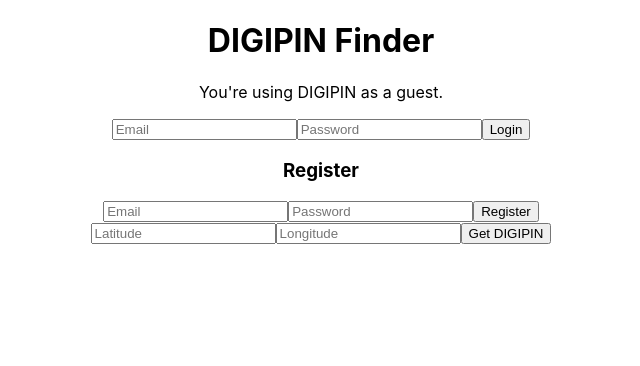
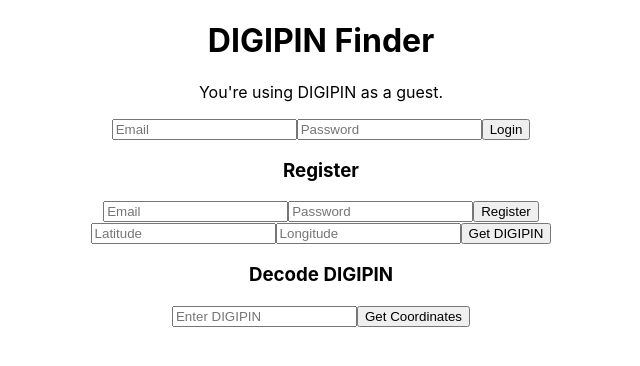
Before and after one commit to sivajik34/digipin, a React (Create React App) app in the folder frontend/: page / in a window 1280 px wide. Shown: the top 366 px of the page, without its empty margins (319-959 px from the left). Built offline with nearby package versions, Linux system fonts and the light colour scheme; no server answers.

Commit message:
decode digipin added, validations added

```diff
--- a/frontend/src/App.js
+++ b/frontend/src/App.js
@@ -3,6 +3,7 @@
 import GetDigipin from './components/GetDigipin';
 import LoginForm from './components/LoginForm';
 import RegisterForm from "./components/RegisterForm";
+import DecodeDigipin from "./components/DecodeDigipin";
 import { getCurrentUser } from "./services/api";
 
 function App() {
@@ -47,6 +48,7 @@
       )}
 
       <GetDigipin isLoggedIn={isLoggedIn} />
+      <DecodeDigipin />
     </div>
   );
 }
--- /dev/null
+++ b/frontend/src/components/DecodeDigipin.js
@@ -0,0 +1,66 @@
+// src/components/DecodeDigipin.js
+import React, { useState } from "react";
+import { decodeDigipin } from "../services/api";
+
+const DecodeDigipin = () => {
+  const [digipin, setDigipin] = useState("");
+  const [latlng, setLatlng] = useState(null);
+  const [error, setError] = useState("");
+
+  const ALLOWED_CHARS_REGEX = /^[FCJKLMPT2-9]*$/i;
+
+  const handleChange = (e) => {
+    const input = e.target.value.toUpperCase();
+    if (ALLOWED_CHARS_REGEX.test(input)) {
+      setDigipin(input);
+      setError("");
+    } else {
+      setError("Only F, C, J, K, L, M, P, T and digits 2–9 are allowed");
+    }
+  };
+
+  const handleSubmit = async (e) => {
+    e.preventDefault();
+    setLatlng(null);
+    setError("");
+
+    if (!digipin) {
+      setError("DIGIPIN cannot be empty");
+      return;
+    }
+
+    try {
+      const res = await decodeDigipin(digipin);
+      setLatlng(res.data);
+    } catch {
+      setError("Failed to decode DIGIPIN");
+    }
+  };
+
+  return (
+    <div>
+      <h3>Decode DIGIPIN</h3>
+      <form onSubmit={handleSubmit}>
+        <input
+          value={digipin}
+          onChange={handleChange}
+          placeholder="Enter DIGIPIN"
+          maxLength={10}
+          required
+        />
+        <button type="submit">Get Coordinates</button>
+      </form>
+
+      {error && <p style={{ color: "red" }}>{error}</p>}
+
+      {latlng && (
+        <div>
+          <p><strong>Latitude:</strong> {latlng.latitude}</p>
+          <p><strong>Longitude:</strong> {latlng.longitude}</p>
+        </div>
+      )}
+    </div>
+  );
+};
+
+export default DecodeDigipin;
--- a/frontend/src/components/GetDigipin.js
+++ b/frontend/src/components/GetDigipin.js
@@ -9,9 +9,26 @@
 
   const handleSubmit = async (e) => {
     e.preventDefault();
-    const res = await fetchDigipin(lat, lng);
-    setResult(res.data);
-  };
+    const latVal = parseFloat(lat);
+    const lngVal = parseFloat(lng);
+
+    if (isNaN(latVal) || isNaN(lngVal)) {
+      alert("Please enter valid numbers for latitude and longitude.");
+      return;
+    }
+
+    if (latVal < 8 || latVal > 37) {
+      alert("Latitude must be between 8 and 37.");
+      return;
+    }
+
+    if (lngVal < 68 || lngVal > 98) {
+      alert("Longitude must be between 68 and 98.");
+      return;
+    }
+      const res = await fetchDigipin(lat, lng);
+      setResult(res.data);
+    };
 
   const handleSave = async () => {
     // later call save API
--- a/frontend/src/services/api.js
+++ b/frontend/src/services/api.js
@@ -27,3 +27,6 @@
     email,
     password,
   });
+
+export const decodeDigipin = (digipin) =>
+  API.get("/api/latlng", { params: { digipin } });
```
Also changed, not shown: 1 other file (tests, documents, lock files or other folders).
